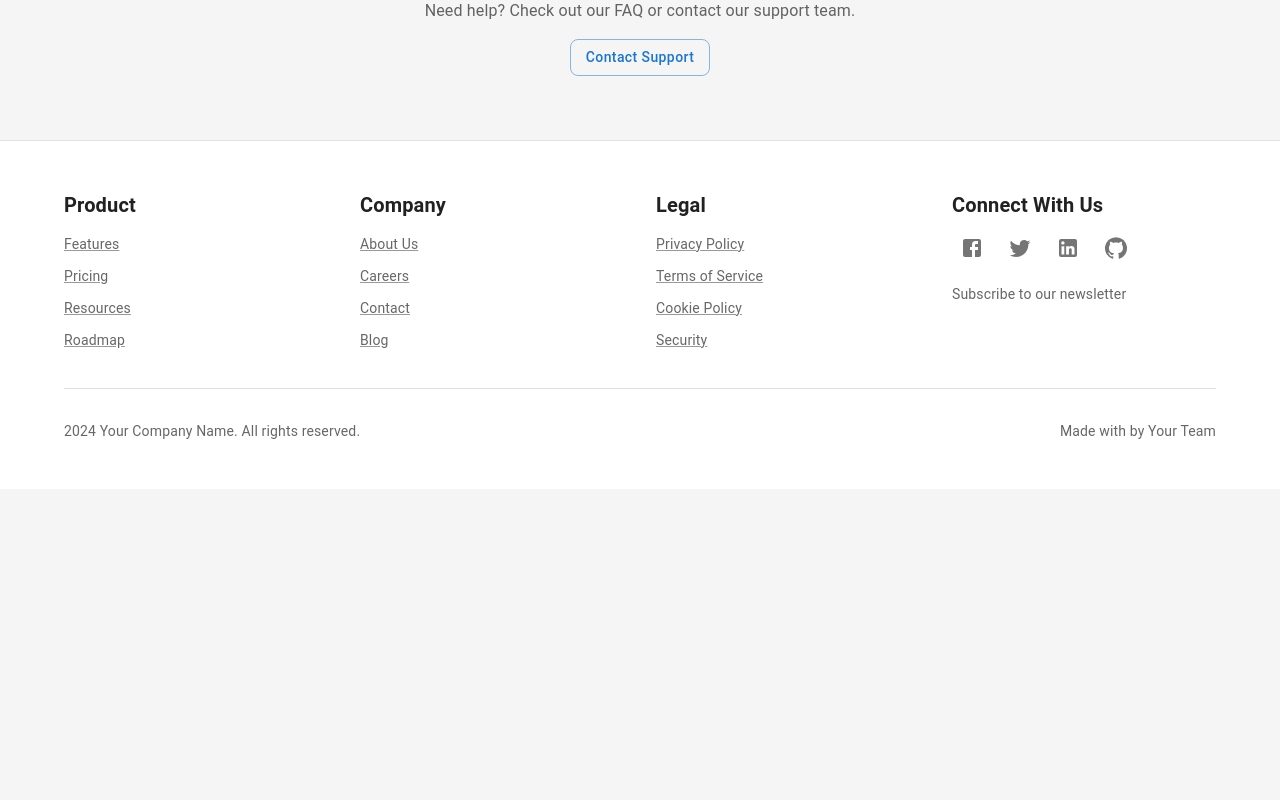
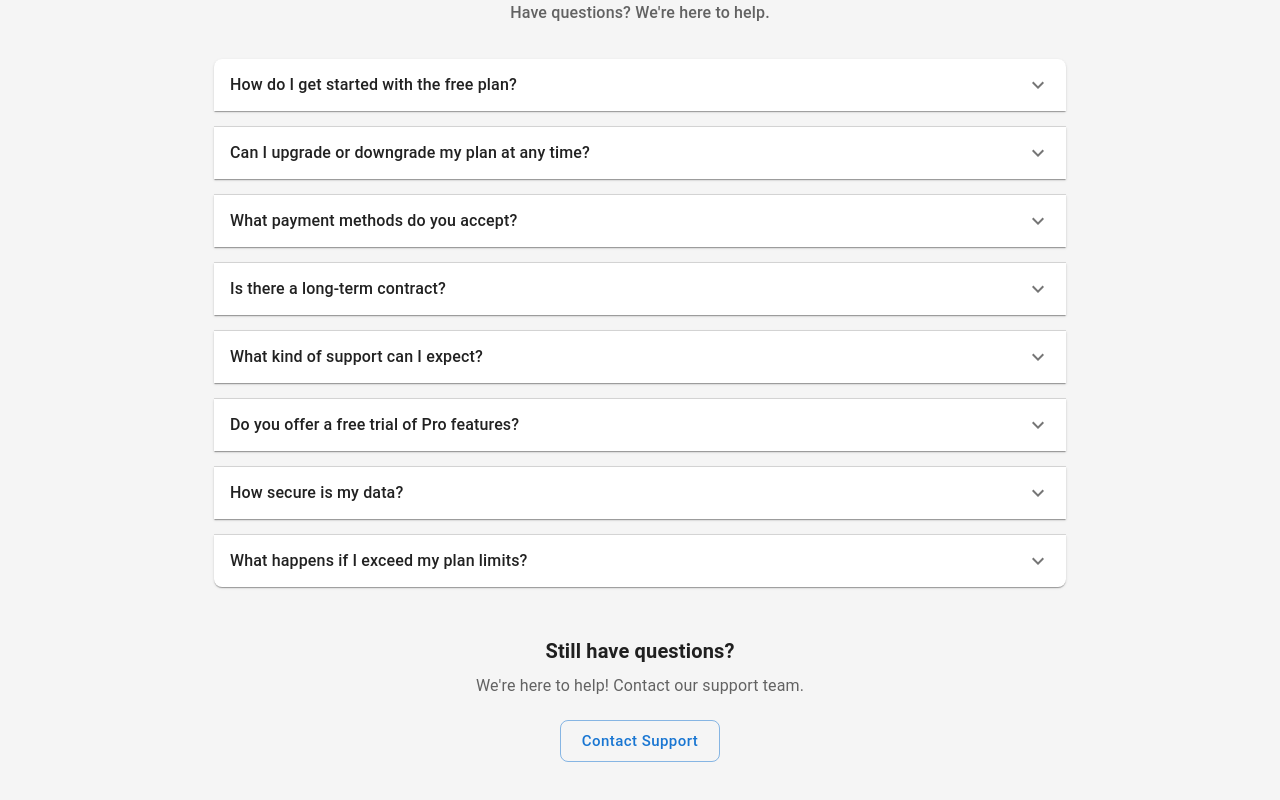
Before and after one commit to timone019/web-app-template, a React (Create React App) app: page /pricing in a window 1280 px wide. Shown: the part 2300-3100 px from the top of the page. Before the commit the page ends 2789 px from the top, so only its background shows below. Built offline with nearby package versions, Linux system fonts and the light colour scheme.

Commit message:
pricing: built out faqs

```diff
--- a/src/pages/Pricing.tsx
+++ b/src/pages/Pricing.tsx
@@ -26,12 +26,17 @@ import {
   TableRow,
   Paper,
   useTheme,
-  useMediaQuery
+  useMediaQuery,
+  Accordion,
+  AccordionSummary,
+  AccordionDetails,
+  Stack,
 } from '@mui/material';
 import {
   Check as CheckIcon,
   Close as CloseIcon,
 } from '@mui/icons-material';
+import ExpandMoreIcon from '@mui/icons-material/ExpandMore';
 import { useNavigate } from 'react-router-dom';
 import InfoOutlinedIcon from '@mui/icons-material/InfoOutlined';
 
@@ -136,6 +141,41 @@ const featuresList = [
       { name: 'Advanced Shipping Rules', free: false, pro: true, enterprise: true, info: 'Complex shipping configurations' },
       { name: 'Bulk Order Management', free: false, pro: false, enterprise: true, info: 'Handle large order volumes' }
     ]
+  }
+];
+
+const faqData = [
+  {
+    question: "How do I get started with the free plan?",
+    answer: "Getting started is easy! Simply create an account and you'll automatically be enrolled in our Free plan. You can start listing products and exploring our basic features immediately. No credit card required."
+  },
+  {
+    question: "Can I upgrade or downgrade my plan at any time?",
+    answer: "Yes, you can change your plan at any time. When upgrading, you'll have immediate access to new features and will be billed the prorated amount for the remainder of your billing cycle. When downgrading, changes will take effect at the start of your next billing cycle."
+  },
+  {
+    question: "What payment methods do you accept?",
+    answer: "We accept all major credit cards (Visa, MasterCard, American Express), PayPal, and bank transfers for annual enterprise plans. All payments are processed securely through our payment partners."
+  },
+  {
+    question: "Is there a long-term contract?",
+    answer: "No, our monthly plans are pay-as-you-go with no long-term commitment. Annual plans offer a 20% discount and can be cancelled before renewal. Enterprise plans may have custom terms based on your needs."
+  },
+  {
+    question: "What kind of support can I expect?",
+    answer: "Support varies by plan. Free users get email support with 48-hour response time. Pro users receive priority email support with 24-hour response time. Enterprise customers get 24/7 phone support and a dedicated account manager."
+  },
+  {
+    question: "Do you offer a free trial of Pro features?",
+    answer: "Yes! We offer a 14-day free trial of our Pro plan. You'll get full access to all Pro features during the trial period. No credit card is required to start the trial."
+  },
+  {
+    question: "How secure is my data?",
+    answer: "We take security seriously. All data is encrypted in transit and at rest, we perform regular security audits, and maintain compliance with industry standards. We offer two-factor authentication and regular backups across all plans."
+  },
+  {
+    question: "What happens if I exceed my plan limits?",
+    answer: "We'll notify you when you're approaching your plan limits. If you exceed them, we'll work with you to either upgrade to a more suitable plan or optimize your usage. We never automatically charge for overages without your consent."
   }
 ];
 
@@ -361,21 +401,59 @@ function Pricing() {
       </Box>
 
       {/* FAQ Section */}
-      <Box sx={{ mt: 8, textAlign: 'center' }}>
-        <Typography variant="h4" gutterBottom>
+      <Box sx={{ mt: 8, mb: 6 }}>
+        <Typography variant="h4" align="center" gutterBottom>
           Frequently Asked Questions
         </Typography>
+        <Typography variant="subtitle1" align="center" color="text.secondary" sx={{ mb: 4 }}>
+          Have questions? We're here to help.
+        </Typography>
+
+        <Container maxWidth="md">
+          <Stack spacing={2}>
+            {faqData.map((faq, index) => (
+              <Accordion key={index} elevation={1}>
+                <AccordionSummary
+                  expandIcon={<ExpandMoreIcon />}
+                  aria-controls={`faq-content-${index}`}
+                  id={`faq-header-${index}`}
+                  sx={{
+                    '&:hover': {
+                      bgcolor: 'rgba(0, 0, 0, 0.04)',
+                    },
+                  }}
+                >
+                  <Typography variant="subtitle1" fontWeight="medium">
+                    {faq.question}
+                  </Typography>
+                </AccordionSummary>
+                <AccordionDetails>
                   <Typography color="text.secondary">
-          Need help? Check out our FAQ or contact our support team.
+                    {faq.answer}
+                  </Typography>
+                </AccordionDetails>
+              </Accordion>
+            ))}
+          </Stack>
+
+          <Box sx={{ mt: 6, textAlign: 'center' }}>
+            <Typography variant="h6" gutterBottom>
+              Still have questions?
+            </Typography>
+            <Typography variant="body1" color="text.secondary" gutterBottom>
+              We're here to help! Contact our support team.
             </Typography>
             <Button
               variant="outlined"
               color="primary"
+              size="large"
+              onClick={() => window.location.href = 'mailto:support@example.com'}
               sx={{ mt: 2 }}
-          onClick={() => navigate('/contact')}
             >
               Contact Support
             </Button>
+          </Box>
+        </Container>
       </Box>
     </Container>
   );
```
Lines whose indentation alone changed are shown as unchanged.
